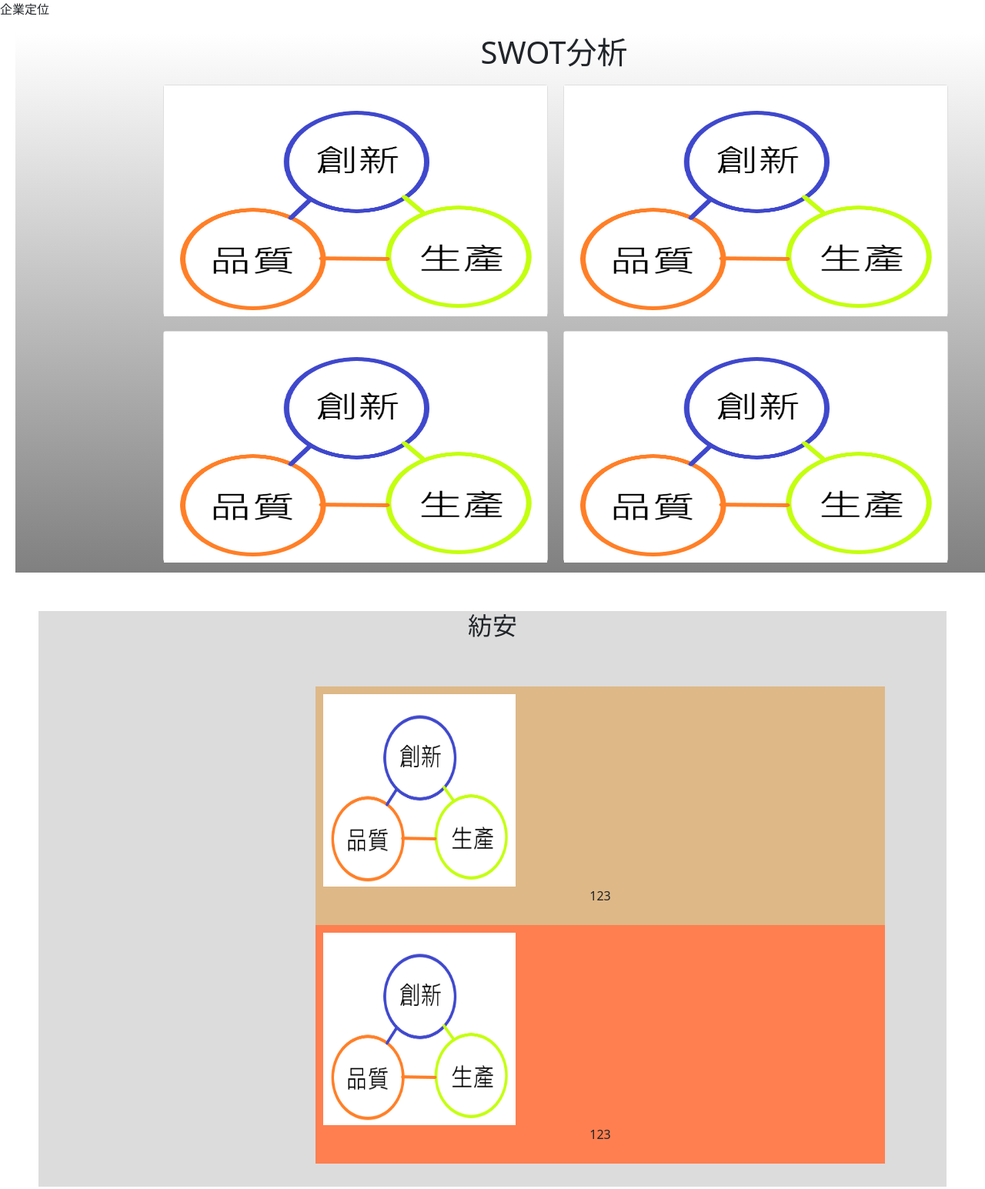
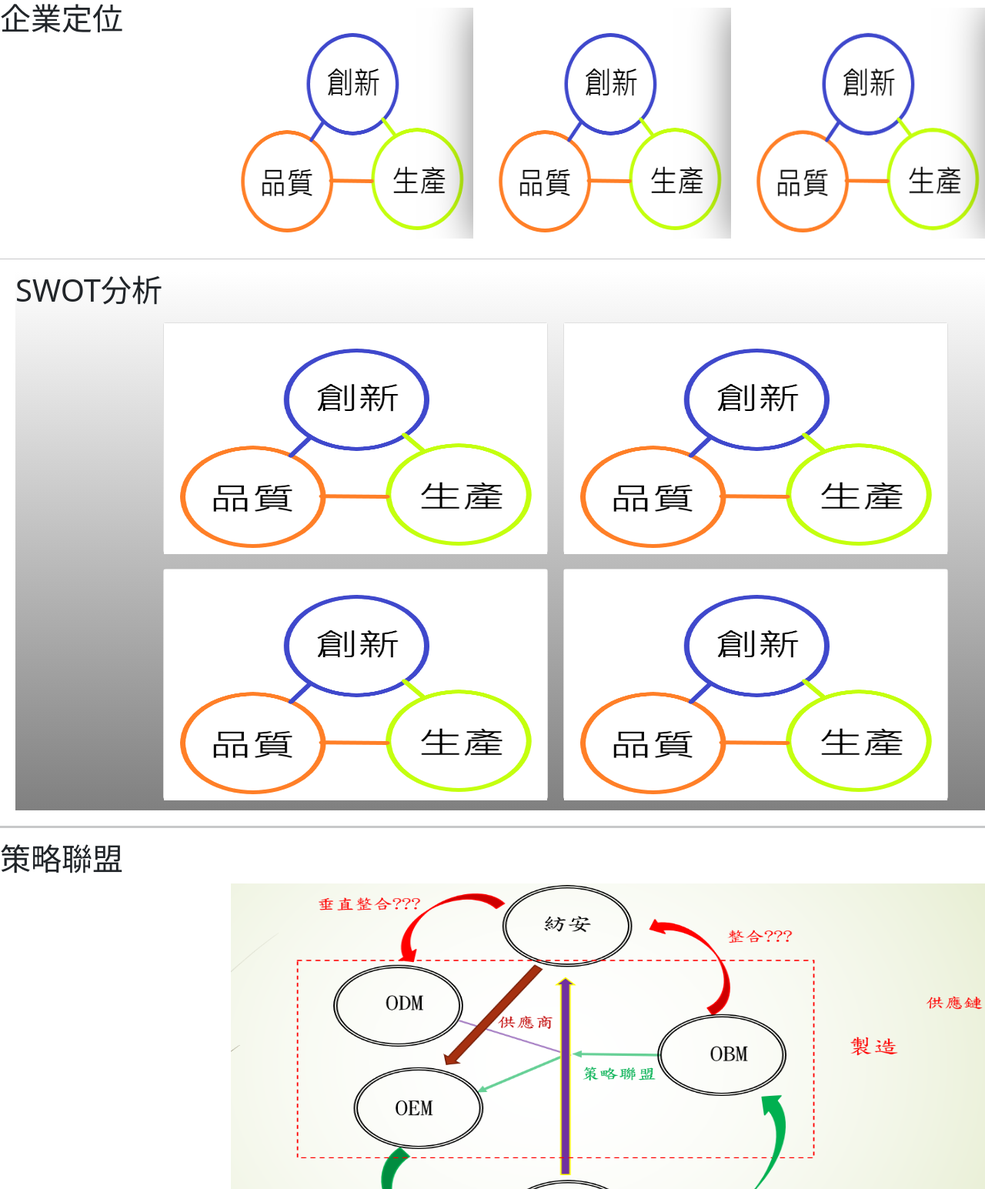
Before and after one commit to PurerKai/PurerKai.github.io, a plain HTML site: page firm.html in a window 1280 px wide. Shown: the top 1545 px of the page at 77% size. Drawn offline with nearby package versions, Linux system fonts and the light colour scheme.

Commit message:
0507被罵第一版

```diff
--- a/JS/firm.js
+++ b/JS/firm.js
@@ -0,0 +1,5 @@
+$(".hover").mouseleave(
+  function () {
+    $(this).removeClass("hover");
+  }
+);
--- a/css/firm.css
+++ b/css/firm.css
@@ -1,16 +1,17 @@
 .firm1{
   position: relative;
 }
-.firm2{
+.com-seat{
   position: relative;
-}
-.firm3{
-  position: relative;
+  display: flex;
+  flex-direction: row;
+  margin: 0 auto;
 }
 .swot{
     margin: 20px;
-    text-align: center;
-    position: relative;
+    position:relative;
+    margin-top: auto;
+    padding-top: auto;
     width: 1400px;
     height: 700px;
     background: -webkit-linear-gradient(white,gray);
@@ -54,39 +55,7 @@
   }
   .info:hover{
     -webkit-transition: 500ms;
-    opacity: 100;
-  }
-  .culture{
-    position: relative;
-    margin: 50px;
-    text-align: center;
-    background-color: gainsboro;
-  }
-  .ct{
-    width: 800px;
-    height: auto;
-    padding: 30px;
-    position: relative;
-    left: 300px;
-    margin: 30px;
-    display: flex;
-    flex-direction: column;
-  }
-  .dream{
-    padding: 10px;
-    background-color: burlywood;
-  }
-  .cost{
-    padding: 10px;
-    background-color: coral;
-  }
-  .ct img{
-    width: 250px;
-    height: 250px;
-  }
-  .lock{
-    text-align: center;
-    position: relative;
+    opacity: 1;
   }
   .lock img{
     position: relative;
@@ -95,3 +64,97 @@
     width: 1000px;
     height: 500px;
   }
+  .snip1523 {
+  font-family: 'Lato', sans-serif;
+  position: relative;
+  overflow: hidden;
+  margin: 10px;
+  left: 130px;
+  min-width: 230px;
+  max-width: 315px;
+  width: 100%;
+  color: #ffffff;
+  text-align: left;
+  font-size: 16px;
+  background-color: #1A1A1A;
+}
+
+.snip1523 * {
+  -webkit-box-sizing: border-box;
+  box-sizing: border-box;
+  -webkit-transition: all 0.45s ease;
+  transition: all 0.45s ease;
+}
+
+.snip1523 img {
+  vertical-align: top;
+  max-width: 100%;
+  backface-visibility: hidden;
+}
+
+.snip1523 figcaption {
+  position: absolute;
+  top: 0;
+  bottom: 0;
+  left: 0;
+  right: 0;
+  z-index: 1;
+  padding: 30px;
+  background-color: #202123;
+  -webkit-transform: translateX(100%);
+  transform: translateX(100%);
+  -webkit-box-shadow: 0 0 50px rgba(0, 0, 0, 0.5);
+  box-shadow: 0 0 50px rgba(0, 0, 0, 0.5);
+}
+.snip1523 h2,
+.snip1523 h3,
+.snip1523 p {
+  margin: 0;
+}
+
+.snip1523 h2,
+.snip1523 h3 {
+  font-family: 'Slabo 27px', serif;
+  line-height: 1.2em;
+}
+
+.snip1523 h2 {
+  font-size: 1.9em;
+  color: #35ADF9;
+}
+
+.snip1523 h3 {
+  color: #EBEBEB;
+  font-size: 1.3em;
+  font-weight: normal;
+  letter-spacing: 1px;
+}
+
+.snip1523 p {
+  border-top: 1px solid rgba(255, 255, 255, 0.2);
+  font-size: 0.9em;
+  margin-top: 12px;
+  padding: 12px 0 15px;
+  line-height: 1.5em;
+}
+
+.snip1523 a {
+  position: absolute;
+  top: 0;
+  bottom: 0;
+  left: 0;
+  right: 0;
+  z-index: 1;
+}
+
+.snip1523:hover > img,
+.snip1523.hover > img {
+  -webkit-transform: translateX(100%);
+  transform: translateX(100%);
+}
+
+.snip1523:hover figcaption,
+.snip1523.hover figcaption {
+  -webkit-transform: translateX(0%);
+  transform: translateX(0%);
+}
--- a/firm.html
+++ b/firm.html
@@ -14,11 +14,37 @@
 
     <body>
         <div id="container">
-            <div class="firm0">
-                <p>企業定位</p>
-            </div>
-            <div class="firm1">
-                <div class="swot">
+            <article class="firm1">
+                <section class="com-seat">
+                    <h1>企業定位</h1>
+                    <figure class="snip1523">
+                        <img src="IMG_firm/1.png" alt="sample85" />
+                        <figcaption>
+                            <h2>標題1</h2>
+                            <h3>內容1</h3>
+                            <p>測試1</p>
+                        </figcaption>
+                        <a href="#"></a>
+                    </figure>
+                    <figure class="snip1523"><img src="IMG_firm/1.png" alt="sample99" />
+                        <figcaption>
+                            <h2>標題2</h2>
+                            <h3>內容2</h3>
+                            <p>測試2</p>
+                        </figcaption>
+                        <a href="#"></a>
+                    </figure>
+                    <figure class="snip1523"><img src="IMG_firm/1.png" alt="sample73" />
+                        <figcaption>
+                            <h2>標題3</h2>
+                            <h3>內容3</h3>
+                            <p>測試3</p>
+                        </figcaption>
+                        <a href="#"></a>
+                    </figure>
+                </section>
+                <hr>
+                <section class="swot">
                     <h1>SWOT分析</h1>
                     <div class="container">
                         <div class="card">
@@ -50,31 +76,16 @@
                             </div>
                         </div>
                     </div>
-                </div>
-            </div>
-            <div class="firm2">
-                <div class="culture">
-                    <h2>紡安</h2>
-                    <div class="ct">
-                        <div class="dream">
-                            <img src="IMG_firm/1.png" alt="">
-                            <p>123</p>
-                        </div>
-                        <div class="cost">
-                            <img src="IMG_firm/1.png" alt="">
-                            <p>123</p>
-                        </div>
-                    </div>
-                </div>
-            </div>
-            <div class="firm3">
-                <div class="lock">
-                    <h3>策略聯盟</h3>
+                </section>
+                <hr size="5px" width="100%">
+                <section class="lock">
+                    <h1>策略聯盟</h1>
                     <div>
                         <img src="IMG_firm/策略聯盟.PNG" alt="">
                     </div>
-                </div>
-            </div>
+                </section>
+            </article>
+
         </div>
         <script src="https://cdn.jsdelivr.net/npm/bootstrap@5.0.0-beta3/dist/js/bootstrap.bundle.min.js"
             integrity="sha384-JEW9xMcG8R+pH31jmWH6WWP0WintQrMb4s7ZOdauHnUtxwoG2vI5DkLtS3qm9Ekf"
```
Also changed, not shown: IMG_firm/OBM.PNG (added).
